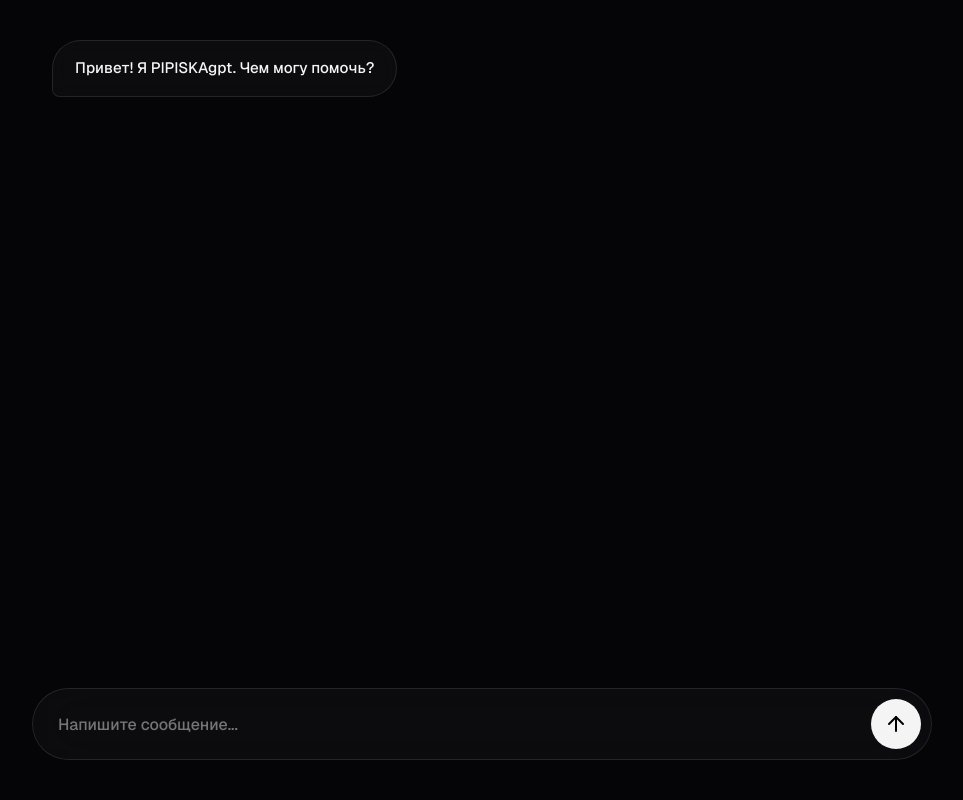
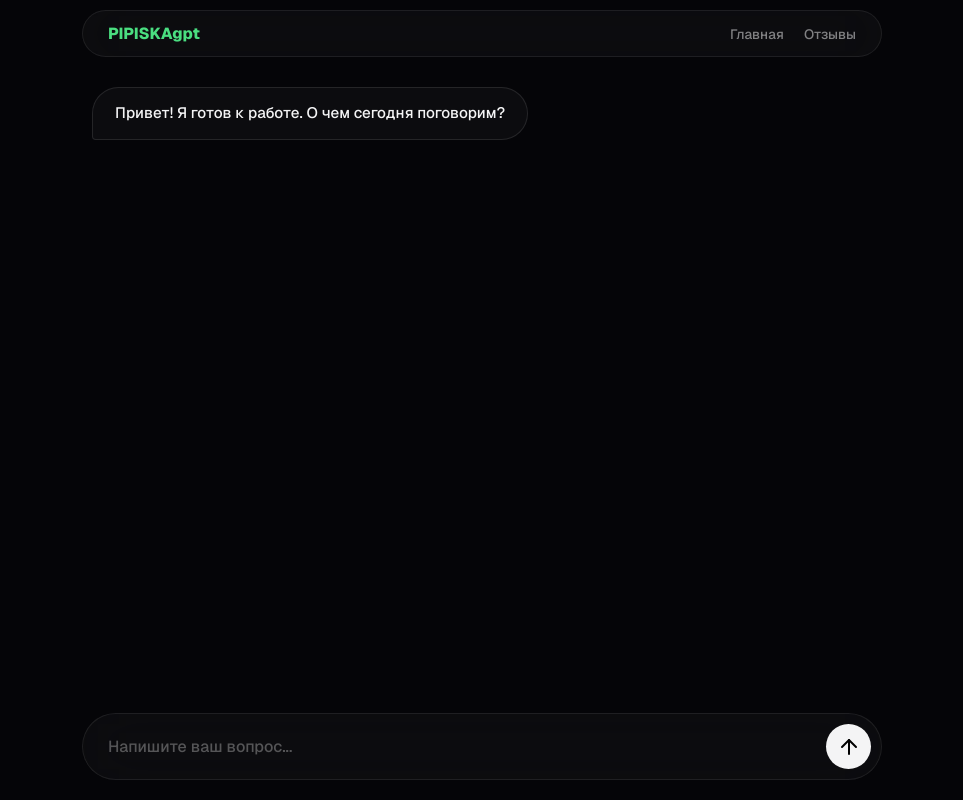
Before and after one commit to kovalphish/pipiskingpt, a Flask app: page /chat in a window 1280 px wide. Shown: the whole page, without its empty margins (158-1121 px from the left). Run offline with Flask 3, Linux system fonts and the light colour scheme.

Commit message:
Update chat.html

```diff
--- a/templates/chat.html
+++ b/templates/chat.html
@@ -7,56 +7,54 @@
     <link href="https://fonts.googleapis.com/css2?family=Geist:wght@300;500;800&display=swap" rel="stylesheet">
     <script src="https://unpkg.com/lucide@latest"></script>
     <style>
-        :root {
-            --bg: #050508;
-            --glass: rgba(255, 255, 255, 0.03);
-            --accent: #4ade80;
-            --text: #f4f4f5;
-        }
+        :root { --bg: #050508; --glass: rgba(255, 255, 255, 0.03); --accent: #4ade80; --text: #f4f4f5; }
         * { margin: 0; padding: 0; box-sizing: border-box; font-family: 'Geist', sans-serif; }
-        body { background: var(--bg); color: var(--text); height: 100vh; display: flex; flex-direction: column; align-items: center; padding: 20px; }
+        body { background: var(--bg); color: var(--text); height: 100vh; display: flex; flex-direction: column; align-items: center; padding: 10px 20px; }
 
-        .chat-container { width: 100%; max-width: 900px; flex: 1; display: flex; flex-direction: column; gap: 20px; overflow: hidden; }
+        .glass { background: var(--glass); backdrop-filter: blur(30px); border: 1px solid rgba(255,255,255,0.08); border-radius: 35px; }
 
-        .messages-area {
-            flex: 1; overflow-y: auto; padding: 20px; display: flex; flex-direction: column; gap: 15px;
-            scrollbar-width: none;
-        }
-        .messages-area::-webkit-scrollbar { display: none; }
+        /* Навигация (Добавлена) */
+        nav { width: 100%; max-width: 800px; padding: 12px 25px; display: flex; justify-content: space-between; align-items: center; margin-bottom: 20px; }
+        nav a { color: var(--text); text-decoration: none; font-size: 0.85rem; opacity: 0.5; transition: 0.3s; }
+        nav a:hover { opacity: 1; color: var(--accent); }
 
-        .msg { max-width: 80%; padding: 16px 22px; border-radius: 30px; line-height: 1.5; font-size: 0.95rem; animation: slideUp 0.3s ease; }
-        @keyframes slideUp { from { opacity: 0; transform: translateY(10px); } to { opacity: 1; transform: translateY(0); } }
+        .chat-container { width: 100%; max-width: 800px; flex: 1; display: flex; flex-direction: column; overflow: hidden; }
+        .messages-area { flex: 1; overflow-y: auto; padding: 10px; display: flex; flex-direction: column; gap: 15px; scrollbar-width: none; }
 
-        .user { align-self: flex-end; background: var(--accent); color: #000; font-weight: 500; border-bottom-right-radius: 8px; }
-        .ai { align-self: flex-start; background: var(--glass); backdrop-filter: blur(10px); border: 1px solid rgba(255,255,255,0.1); border-bottom-left-radius: 8px; }
+        .msg { max-width: 85%; padding: 14px 22px; border-radius: 28px; line-height: 1.5; font-size: 0.95rem; }
+        .user { align-self: flex-end; background: var(--accent); color: #000; border-bottom-right-radius: 4px; font-weight: 500; }
+        .ai { align-self: flex-start; background: var(--glass); border: 1px solid rgba(255,255,255,0.1); border-bottom-left-radius: 4px; }
 
-        .input-area {
-            display: flex; gap: 12px; padding: 10px 10px 10px 25px; margin-bottom: 20px;
-            background: var(--glass); backdrop-filter: blur(30px); border: 1px solid rgba(255,255,255,0.1); border-radius: 100px;
-        }
+        .input-area { display: flex; gap: 12px; padding: 10px 10px 10px 25px; background: var(--glass); border-radius: 100px; margin-bottom: 10px; }
 
-        input { flex: 1; background: transparent; border: none; color: #white; outline: none; font-size: 1rem; }
+        /* Фикс черного текста */
+        input { flex: 1; background: transparent; border: none; color: #ffffff; outline: none; font-size: 1rem; }
+        input::placeholder { color: rgba(255,255,255,0.3); }
 
-        .send-btn {
-            background: var(--text); border: none; width: 50px; height: 50px; border-radius: 50%;
-            cursor: pointer; display: flex; align-items: center; justify-content: center; transition: 0.3s;
-        }
-        .send-btn:disabled { opacity: 0.3; cursor: not-allowed; }
-        .send-btn:hover:not(:disabled) { background: var(--accent); transform: scale(1.05); }
+        .send-btn { background: var(--text); border: none; width: 45px; height: 45px; border-radius: 50%; cursor: pointer; display: flex; align-items: center; justify-content: center; }
+        .send-btn:disabled { opacity: 0.3; }
 
-        .typing { font-size: 0.8rem; color: var(--accent); margin-left: 20px; height: 20px; opacity: 0.8; }
+        .status-info { font-size: 0.75rem; color: var(--accent); margin-left: 25px; height: 20px; opacity: 0.7; }
     </style>
 </head>
 <body>
+    <nav class="glass">
+        <div style="font-weight: 800; color: var(--accent);">PIPISKAgpt</div>
+        <div style="display: flex; gap: 20px;">
+            <a href="/">Главная</a>
+            <a href="/feedback">Отзывы</a>
+        </div>
+    </nav>
+
     <div class="chat-container">
         <div class="messages-area" id="chat">
-            <div class="msg ai">Привет! Я PIPISKAgpt. Чем могу помочь?</div>
+            <div class="msg ai">Привет! Я готов к работе. О чем сегодня поговорим?</div>
         </div>
-        <div id="typing" class="typing"></div>
-        <div class="input-area">
-            <input type="text" id="userInput" placeholder="Напишите сообщение..." onkeypress="if(event.key==='Enter') sendMessage()">
+        <div id="status" class="status-info"></div>
+        <div class="input-area glass">
+            <input type="text" id="userInput" placeholder="Напишите ваш вопрос..." onkeypress="if(event.key==='Enter') sendMessage()">
             <button class="send-btn" id="sendBtn" onclick="sendMessage()">
-                <i data-lucide="arrow-up" color="#000"></i>
+                <i data-lucide="arrow-up" size="20" color="#000"></i>
             </button>
         </div>
     </div>
@@ -65,8 +63,7 @@
         lucide.createIcons();
         const chatDiv = document.getElementById('chat');
         const input = document.getElementById('userInput');
-        const sendBtn = document.getElementById('sendBtn');
-        const typingDiv = document.getElementById('typing');
+        const status = document.getElementById('status');
         let isWaiting = false;
 
         function addMessage(role, text) {
@@ -75,6 +72,17 @@
             m.innerText = text;
             chatDiv.appendChild(m);
             chatDiv.scrollTop = chatDiv.scrollHeight;
+            return m;
+        }
+
+        // Эффект плавного написания текста
+        async function typeMessage(element, text) {
+            element.innerText = '';
+            for (let i = 0; i < text.length; i++) {
+                element.innerText += text.charAt(i);
+                chatDiv.scrollTop = chatDiv.scrollHeight;
+                await new Promise(r => setTimeout(r, 15)); // Скорость печати
+            }
         }
 
         async function sendMessage() {
@@ -84,8 +92,7 @@
             addMessage('user', msg);
             input.value = '';
             isWaiting = true;
-            sendBtn.disabled = true;
-            typingDiv.innerText = 'PIPISKAgpt думает...';
+            status.innerText = 'Нейронка генерирует ответ...';
 
             try {
                 const res = await fetch('/api/chat', {
@@ -94,15 +101,15 @@
                     body: JSON.stringify({ message: msg })
                 });
                 const data = await res.json();
-                typingDiv.innerText = '';
-                addMessage('assistant', data.response || 'Произошла ошибка.');
+                status.innerText = '';
+
+                const aiMsg = addMessage('ai', '');
+                await typeMessage(aiMsg, data.response || 'Произошла ошибка.');
             } catch (e) {
-                typingDiv.innerText = '';
-                addMessage('assistant', 'Ошибка сети. Попробуйте позже.');
+                status.innerText = '';
+                addMessage('ai', 'Ошибка сети.');
             } finally {
                 isWaiting = false;
-                sendBtn.disabled = false;
-                input.focus();
             }
         }
     </script>
```
